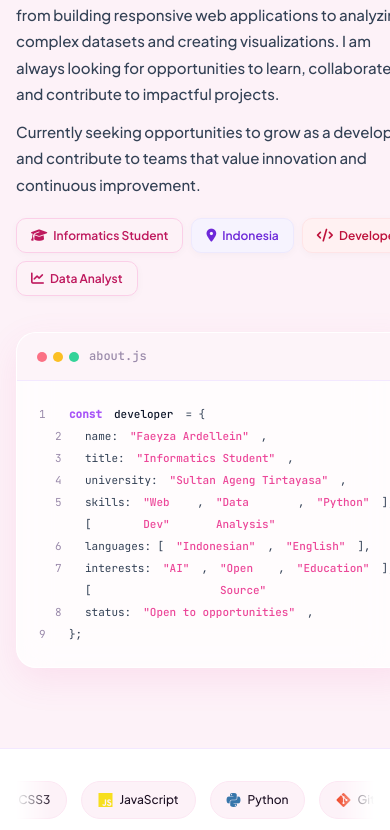
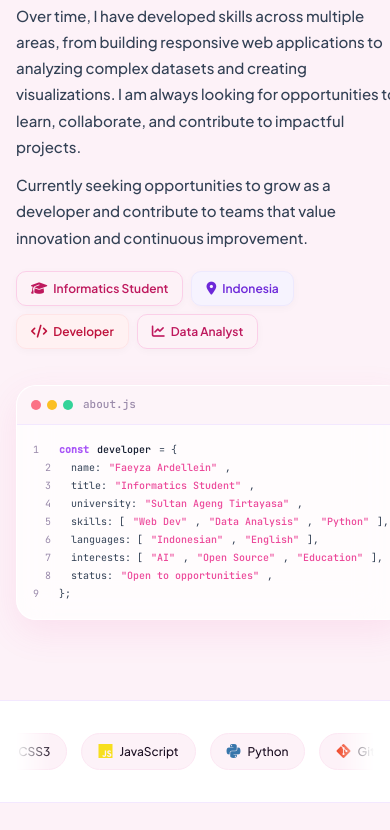
Before and after one commit to fyzardell/portofolio, a React (Vite) app: page / in a window 390 px wide. Shown: the part 1167-1997 px from the top of the page. Built offline with nearby package versions, Linux system fonts and the light colour scheme.

Commit message:
fix: about section overflow - hidden overflow, code-line nowrap, all sections overflow hidden

```diff
--- a/src/components/About.css
+++ b/src/components/About.css
@@ -2,6 +2,7 @@
   background: var(--bg);
   border-top: 1px solid var(--border);
   padding: 80px 0;
+  overflow: hidden;
 }
 
 .about-grid {
@@ -91,6 +92,9 @@
   display: flex;
   gap: 12px;
   color: #334155;
+  white-space: nowrap;
+  overflow: hidden;
+  text-overflow: ellipsis;
 }
 
 .code-line.ind { padding-left: 28px; }
@@ -102,7 +106,10 @@
 
 @media (max-width: 768px) {
   .about-grid { grid-template-columns: 1fr; gap: 36px; }
-  .about-card { max-width: 100%; }
-  .code-line { font-size: 11px; }
-  .code-line.ind { padding-left: 16px; }
+  .about-card { max-width: 100%; overflow: hidden; }
+  .card-body { padding: 16px; overflow: hidden; }
+  .code-line { font-size: 10px; gap: 8px; line-height: 1.8; }
+  .code-line.ind { padding-left: 12px; }
+  .card-filename { font-size: 11px; }
+  .card-header { padding: 10px 14px; }
 }
--- a/src/styles/index.css
+++ b/src/styles/index.css
@@ -125,6 +125,7 @@ img {
 
 .section {
   padding: 80px 0;
+  overflow: hidden;
 }
 
 .section-label {
```
